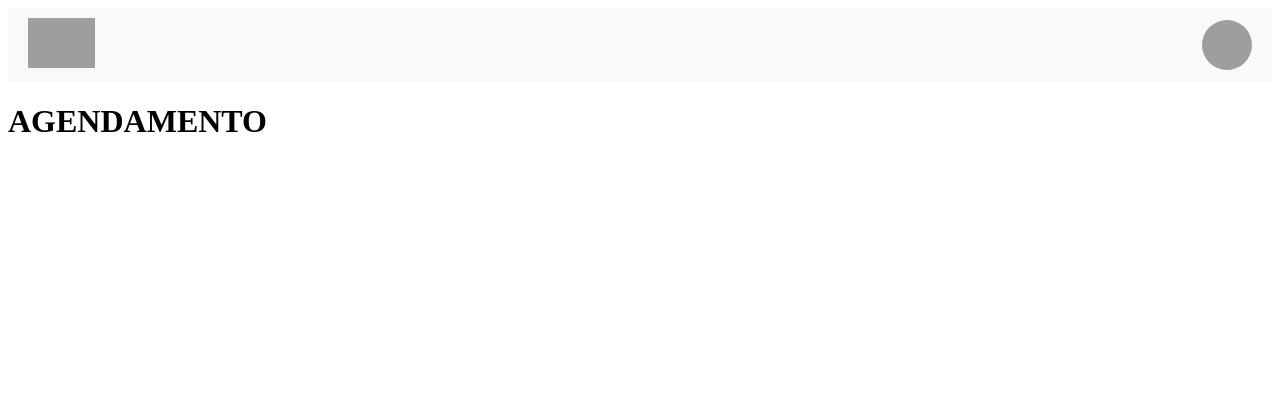
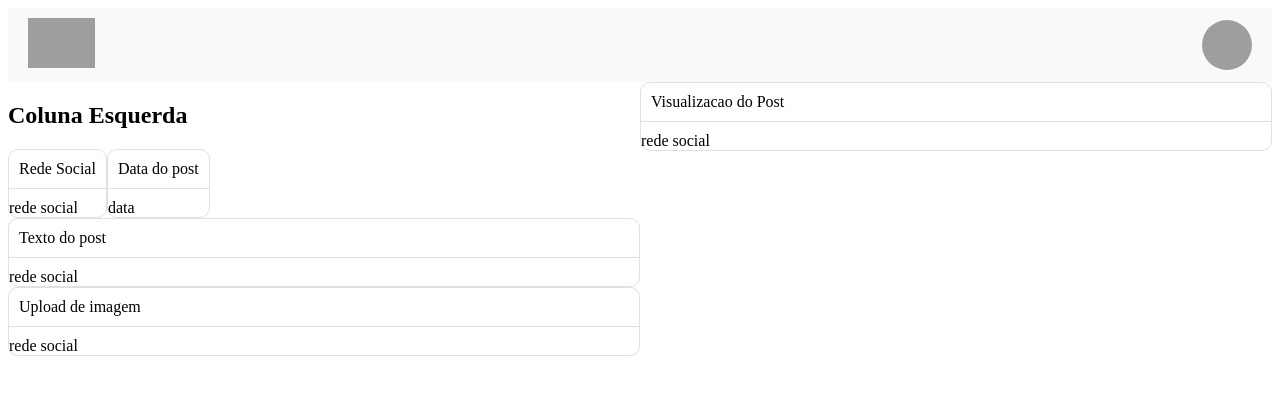
Before and after one commit to anabergerr/desafio-mlabs, a Nuxt app: page /agendar in a window 1280 px wide. Shown: the top 394 px of the page. Built offline with nearby package versions, Linux system fonts and the light colour scheme; grey boxes are pictures that could not be loaded.

Commit message:
cria component card

```diff
--- /dev/null
+++ b/components/card.vue
@@ -0,0 +1,49 @@
+<template>
+  <section class="containter-principal" :style="{ height: dynamicHeight }">
+    <div class="text-post-container">
+      <span for="post-text">{{ spanText }}</span>
+    </div>
+    <slot></slot>
+  </section>
+
+</template>
+
+
+<script>
+export default {
+  name: 'card',
+  props: {
+    spanText: {
+      type: String,
+      required: true
+    },
+    computed: {
+      dynamicHeight() {
+        return 'fit-content';
+      }
+    }
+
+  }
+}
+</script>
+
+
+<style scoped>
+.containter-principal {
+  border: 1px solid #E0E0E0;
+  border-radius: 10px;
+
+
+}
+
+.text-post-container {
+  border-bottom: 1px solid #E0E0E0;
+  padding: 10px;
+  margin-bottom: 10px;
+}
+
+.text-post-container label {
+  display: block;
+  margin-bottom: 5px;
+}
+</style>
--- a/components/header.vue
+++ b/components/header.vue
@@ -8,22 +8,6 @@
     </div>
   </header>
 </template>
-
-<script>
-export default {
-  name: 'Header',
-  props: {
-    profilePicture: {
-      type: String,
-      required: true
-    },
-    logo: {
-      type: String,
-      required: true
-    }
-  }
-}
-</script>
 
 <style scoped>
 .header {
--- a/pages/agendar.vue
+++ b/pages/agendar.vue
@@ -1,7 +1,79 @@
 <template>
-  <div>
-    <Header />
-    <h1>AGENDAMENTO</h1>
+  <Header />
+  <main class="container">
+    <section class="left-column">
+      <h2>Coluna Esquerda</h2>
+      <div class="card-container">
+        <card :spanText="'Rede Social'">
+          <div>
+            rede social
+          </div>
+        </card>
+        <card :spanText="'Data do post'">
+          <div>
+            data
+          </div>
+        </card>
+      </div>
 
-  </div>
+      <card :spanText="'Texto do post'">
+        <div>
+          rede social
+        </div>
+      </card>
+
+
+      <card :spanText="'Upload de imagem'">
+        <div>
+          rede social
+        </div>
+      </card>
+
+
+
+    </section>
+    <section class="right-column">
+      <card :spanText="'Visualizacao do Post'">
+        <div>
+          rede social
+        </div>
+      </card>
+    </section>
+  </main>
 </template>
+
+<style scoped>
+.container {
+  display: flex;
+  justify-content: space-between;
+}
+
+.left-column,
+.right-column {
+  flex: 1;
+}
+
+.card-container {
+  display: flex;
+}
+
+.card {
+  flex: 1;
+}
+
+/* Estilo para telas menores, como smartphones */
+@media (max-width: 768px) {
+  .container {
+    flex-direction: column;
+  }
+
+  .card-container {
+    flex-direction: column;
+  }
+
+  .card {
+    width: 100%;
+    /* Ocupa todo o espaço na coluna */
+  }
+}
+</style>
```
Also changed, not shown: pages/index.vue (+12 -11 lines), assets/img/calendar-alt.svg (added), assets/img/mdi_cloud_upload.svg (added).
